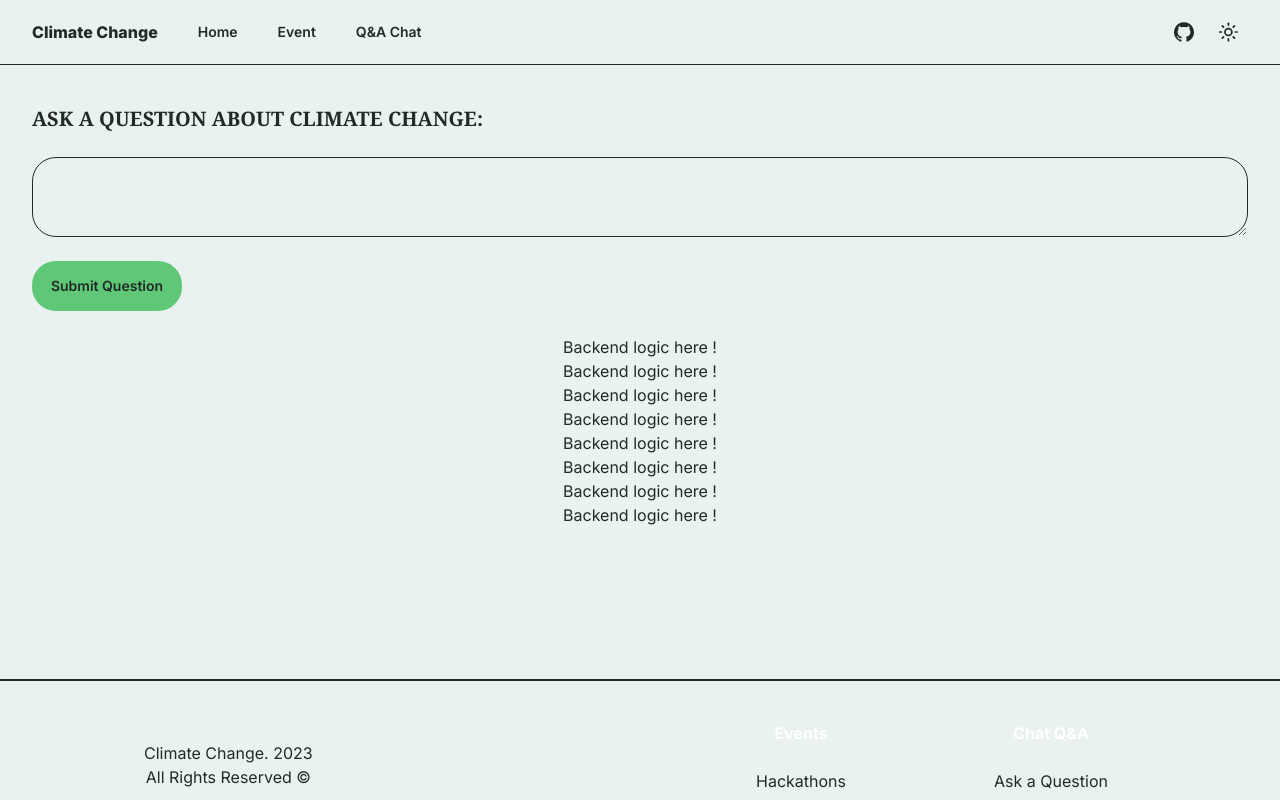
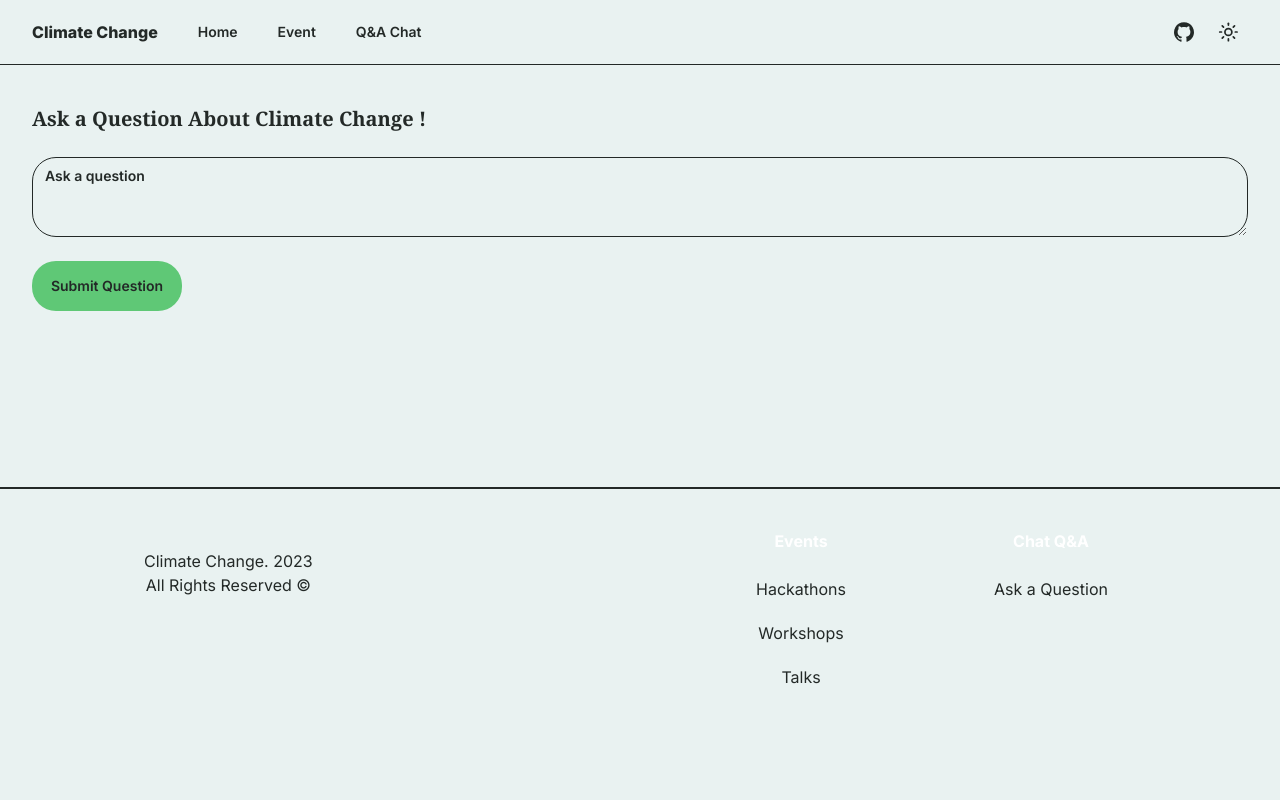
Before and after one commit to dali2g/climate-change, a Next.js app: page /chat in a window 1280 px wide. Shown: the top 800 px of the page. Built offline with nearby package versions, Linux system fonts and the light colour scheme.

Commit message:
Work by Yossri and Dali(Yossri Fixed The Api !)

```diff
--- /dev/null
+++ b/app/api/index.js
@@ -0,0 +1,25 @@
+const url="https://api.chatclimate.ai/chat/"
+export default async function handle (input){
+    var data ={
+      content:input,
+      completionModel:"gpt-3.5-turbo",
+      mode:"Hybrid"}
+    console.log(data)
+    const response = await fetch(url, {
+      method: "POST", // *GET, POST, PUT, DELETE, etc.
+      mode: "cors", // no-cors, *cors, same-origin
+      cache: "no-cache", // *default, no-cache, reload, force-cache, only-if-cached
+      credentials: "same-origin", // include, *same-origin, omit
+      headers: {
+        "Content-Type": "application/json",
+        "Ocp-Apim-Subscription-Key":"dfe20b1a046a4b27a35b0de7e3937af5",
+        // 'Content-Type': 'application/x-www-form-urlencoded',
+      },
+      redirect: "follow", // manual, *follow, error
+      referrerPolicy: "no-referrer", // no-referrer, *no-referrer-when-downgrade, origin, origin-when-cross-origin, same-origin, strict-origin, strict-origin-when-cross-origin, unsafe-url
+      body: JSON.stringify(data), // body data type must match "Content-Type" header
+    });
+    const res=await response.json();
+    console.log(res)
+    return(res.response?res.response:res.detail)
+  }
--- a/app/chat/page.tsx
+++ b/app/chat/page.tsx
@@ -1,33 +1,38 @@
+"use client"
 import { Button } from '@/components/ui/button'
 import { Textarea } from '@/components/ui/textarea'
-import React from 'react'
-
+import React,{useState} from 'react'
+import handle from "@/app/api/index"
+import Loader from "@/public/loader.gif"
+import Image from 'next/image'
 const Chat = () => {
+  const [output, setoutput] = useState('')
+  const [input, setinput] = useState('')
+  const [loading, setloading] = useState(false)
   return (
    <section className='container grid items-center gap-6 pb-8 pt-6 md:py-10'>
       <h1 className='text-xl font-bold font-serif'>
-        ASK A QUESTION ABOUT CLIMATE CHANGE:
+        Ask a Question About Climate Change !
       </h1>
       <div className='bg-primary-background'>
-        <Textarea className='rounded-3xl' />
+        <Textarea className='rounded-3xl font-semibold' placeholder='Ask a question' onChange={(e)=> setinput(e.target.value)  }/>
         <Button className='mt-6 rounded-3xl w-[150px] h-[50px] hover:bg-primary-foreground text-foreground font-semibold'
-/*           onClick={() => {} }
- */          >
+          onClick={
+            async () => {
+
+              setoutput("Loading...")
+
+            var a = await handle(input)
+            setoutput(a)
+           } }
+          >
           Submit Question</Button>
 
     </div>
 
-
-
-    <div className='text-md font-normal flex flex-col items-center justify-center text-foreground'>
-        <p>Backend logic here !</p>
-        <p>Backend logic here !</p>
-        <p>Backend logic here !</p>
-        <p>Backend logic here !</p>
-        <p>Backend logic here !</p>
-        <p>Backend logic here !</p>
-        <p>Backend logic here !</p>
-        <p>Backend logic here !</p>
+    <div className='text-md font-semibold flex flex-col items-center justify-center text-foreground'>
+        {output ? output : null}
+        {output === "Loading..." ? <Image src={Loader} alt="Loading..." width={50} height={50} /> : output}
 
 
       </div>
--- a/app/event/page.tsx
+++ b/app/event/page.tsx
@@ -1,9 +1,42 @@
-import React from 'react'
+import { useState } from 'react'
+import { Dialog, RadioGroup } from '@headlessui/react'
+import Image from 'next/image'
 
-const Event = () => {
+function classNames(...classes: any) {
+  return classes.filter(Boolean).join(' ')
+}
+
+const Page = () => {
   return (
-    <div>Event page</div>
+    <div className="bg-background">
+      <main>
+        <div className="mx-auto mt-16 max-w-7xl px-6 sm:mt-32 lg:px-8">
+          <div className="isolate mx-auto mt-10 grid max-w-md grid-cols-1 gap-8 lg:mx-0 lg:max-w-none lg:grid-cols-3">
+            <div className="rounded-3xl p-8 xl:p-10">
+              <div className="flex items-center justify-between gap-x-4">
+                <div>
+                  <h2 id="tier-id" className="text-lg font-semibold leading-8 text-white">
+                    Tier Name
+                  </h2>
+                  <p className="rounded-full bg-gray-900 px-2.5 py-1 text-xs font-semibold leading-5 text-white">
+                    Most popular
+                  </p>
+                </div>
+              </div>
+              <p className="mt-4 text-sm leading-6 text-gray-300">Tier description</p>
+              <a
+                href="#"
+                aria-describedby="tier-id"
+                className="mt-6 block rounded-md py-2 px-3 text-center text-sm font-semibold leading-6 focus-visible:outline focus-visible:outline-2 focus-visible:outline-offset-2"
+              >
+                Read More
+              </a>
+            </div>
+          </div>
+        </div>
+      </main>
+    </div>
   )
 }
 
-export default Event
+export default Page
--- a/package.json
+++ b/package.json
@@ -14,6 +14,7 @@
     "format:check": "prettier --check \"**/*.{ts,tsx,mdx}\" --cache"
   },
   "dependencies": {
+    "@headlessui/react": "^1.7.17",
     "@radix-ui/react-dialog": "^1.0.5",
     "@radix-ui/react-slot": "^1.0.2",
     "class-variance-authority": "^0.4.0",
```
Also changed, not shown: public/loader.gif (added), 1 other file (tests, documents, lock files or other folders).
